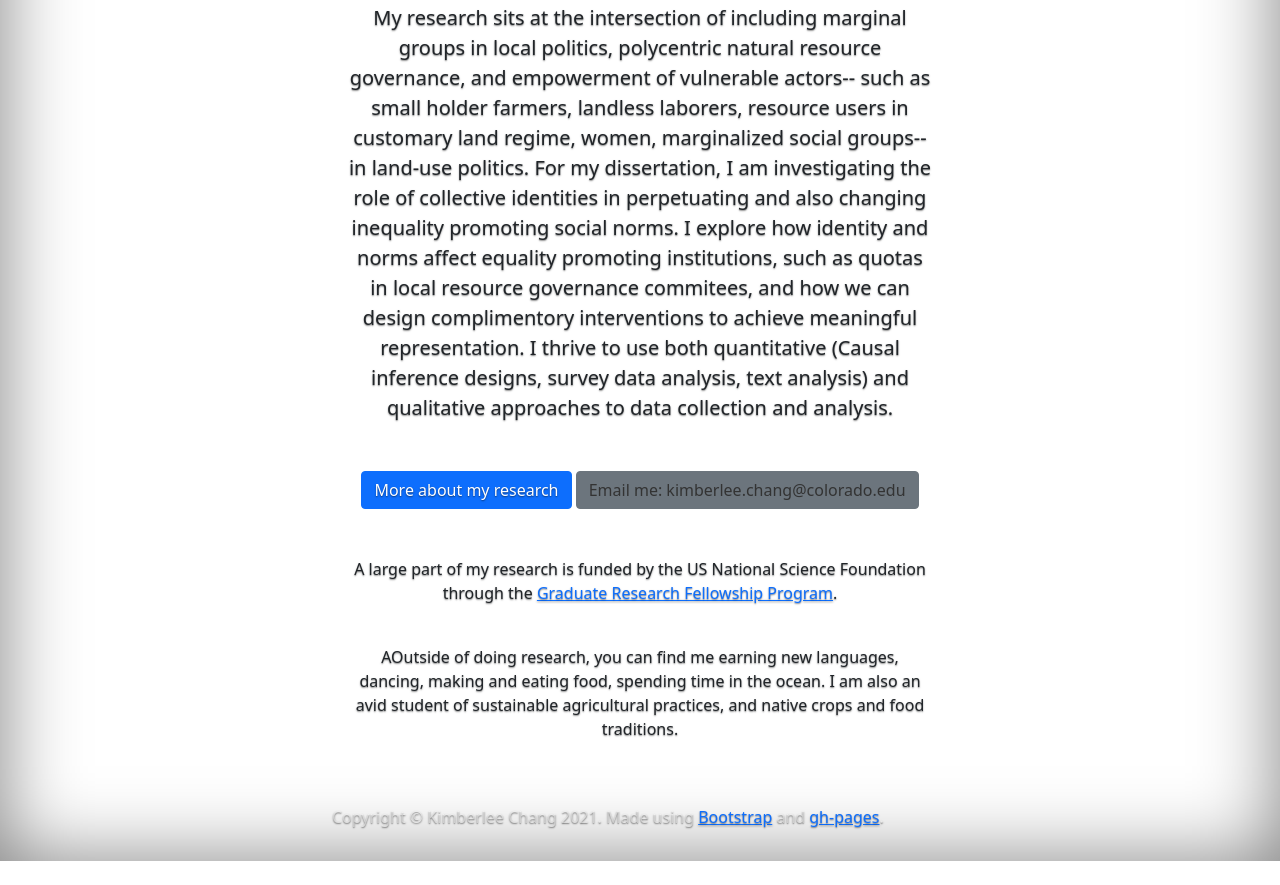
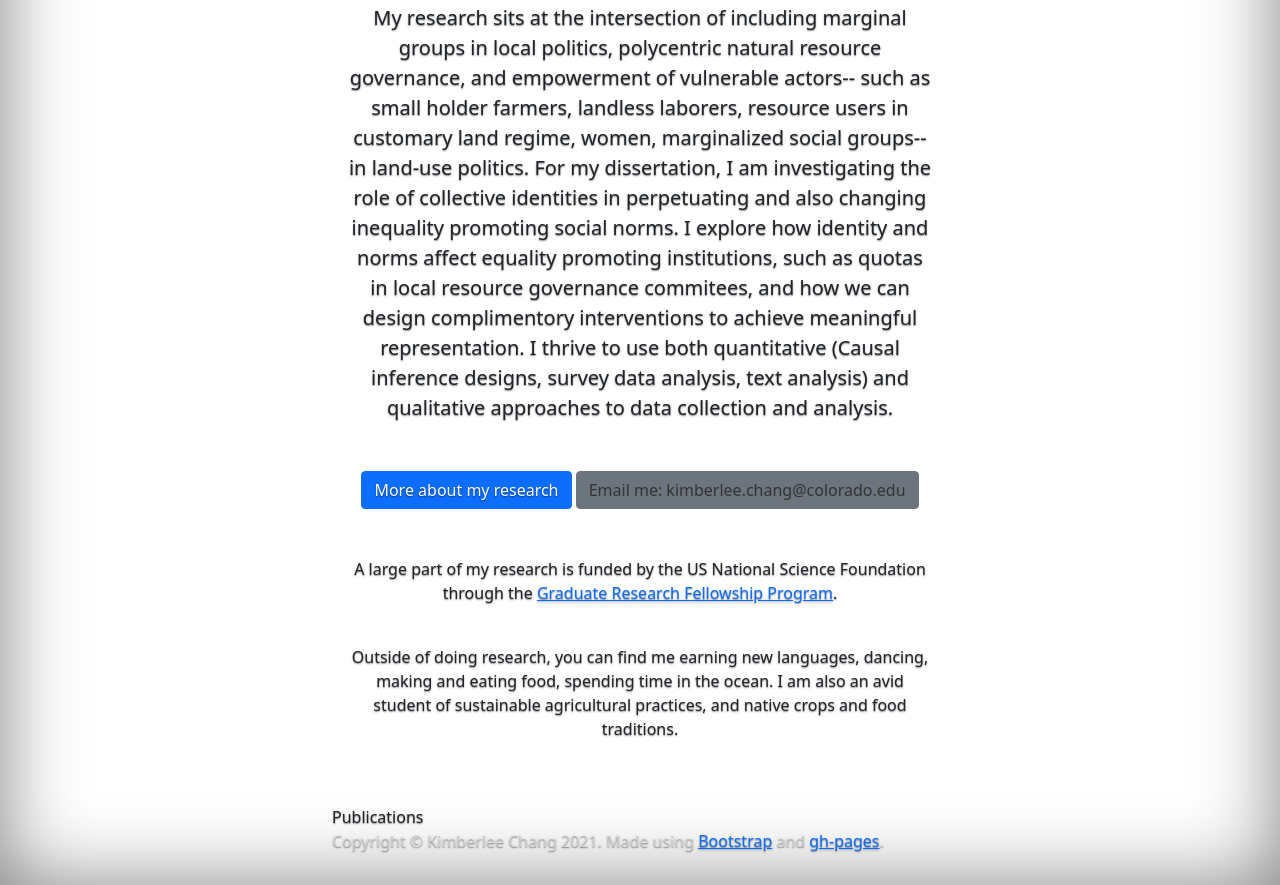
Before and after one commit to changkimberlee/changkimberlee.github.io, a plain HTML site: page index.html in a window 1280 px wide. Shown: the part 626-1511 px from the top of the page. Before the commit the page ends 1487 px from the top, so only its background shows below. Drawn offline with Linux system fonts and the light colour scheme.

Commit message:
Update index.html

```diff
--- a/index.html
+++ b/index.html
@@ -11,7 +11,7 @@
     <title>Kimberlee Chang</title>
 
     <!-- add Favicon -->
-    <link rel='shortcut icon' href='favicon.ico' type='image/x-icon'/ >
+    <link rel="shortcut icon" href="favicon.ico" type="image/x-icon"/ >
 
     <!-- Bootstrap Core CSS -->
     <link href="bootstrap.min.css" rel="stylesheet">
@@ -72,10 +72,13 @@
              </br>
              <p>A large part of my research is funded by the US National Science Foundation through the <a href="https://www.nsfgrfp.org">Graduate Research Fellowship Program</a>.</p>
              </br>
-             <p>AOutside of doing research, you can find me earning new languages, dancing, making and eating food, spending time in the ocean. I am also an avid student of sustainable agricultural practices, and native crops and food traditions. </p>
+             <p>Outside of doing research, you can find me earning new languages, dancing, making and eating food, spending time in the ocean. I am also an avid student of sustainable agricultural practices, and native crops and food traditions. </p>
              </div
         </main><!-- /.container -->
 
+	<div class = "container>
+            <h1>Publications</h1>
+        </div>
         <footer class="mt-auto text-white-50">
             <p>Copyright &copy; Kimberlee Chang 2021. Made using <a href="https://getbootstrap.com/">Bootstrap</a> and <a href="https://pages.github.com/">gh-pages</a>.</p>
         </footer>
```
